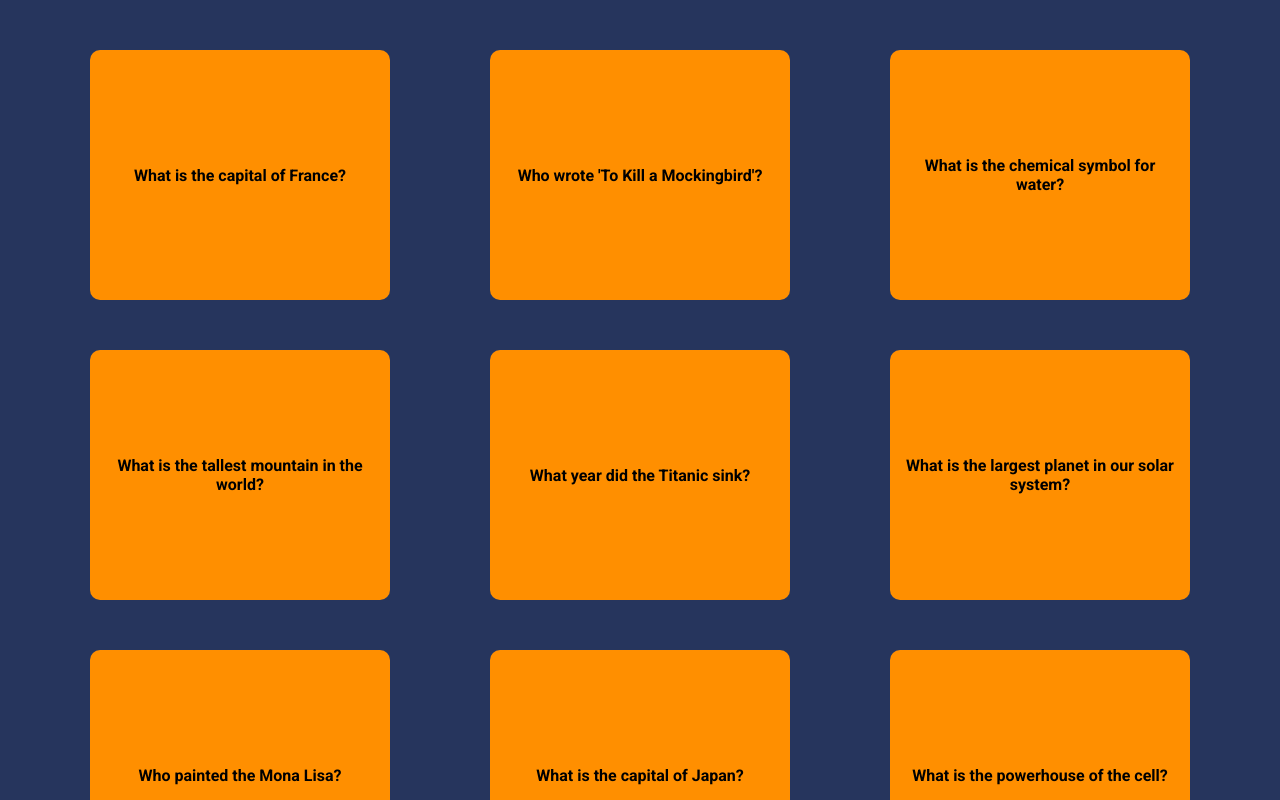
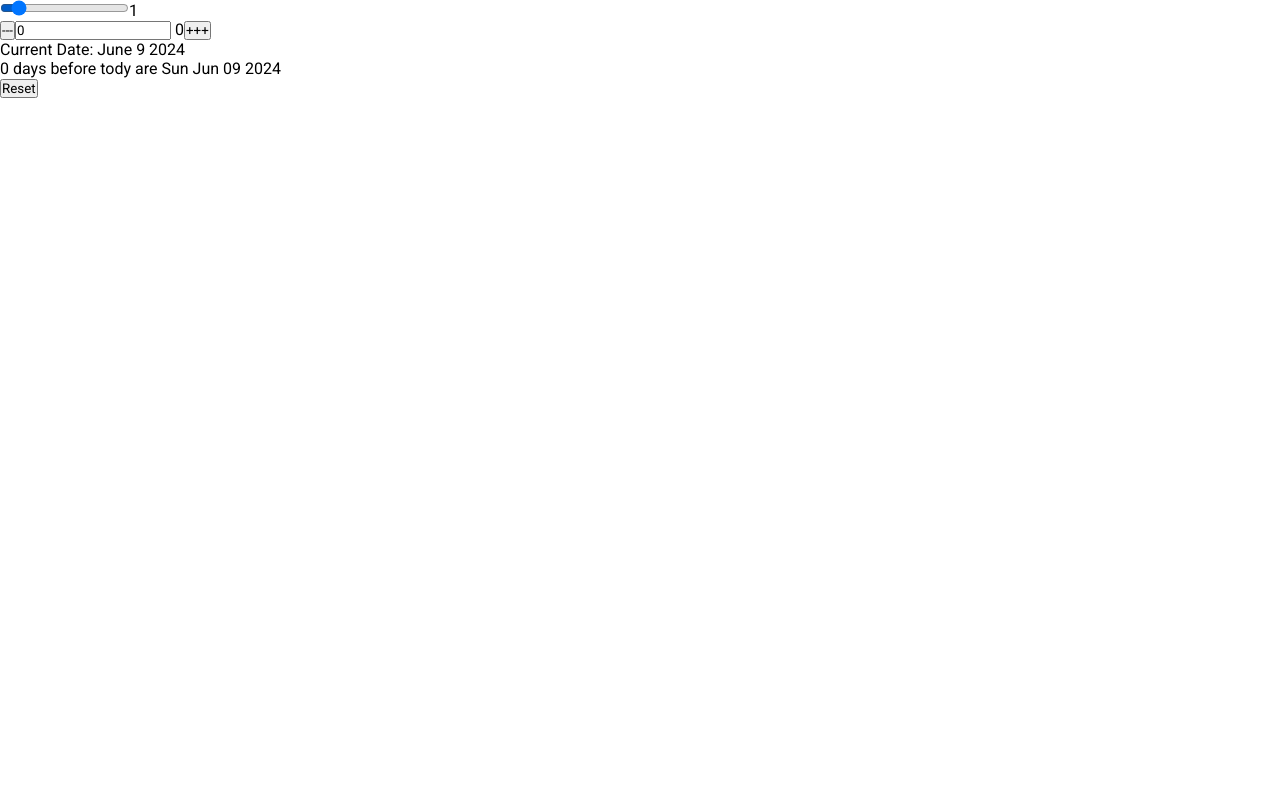
Before and after one commit to Aniket213/ReactCourseUdemy, a React (Create React App) app: page / in a window 1280 px wide. Shown: the top 800 px of the page. Built offline with nearby package versions, Linux system fonts and the light colour scheme.

Commit message:
10th June

```diff
--- a/src/App.js
+++ b/src/App.js
@@ -8,7 +8,8 @@ import './App.css';
 // import Muicrashcourse from './muicrashcourse/Muicrashcourse';
 // import FileUpload from './muicrashcourse/FileUpload';
 // import FarAwayProject from './section6/FarAwayProject';
-import Exercise from './section6/Exercise';
+// import Exercise from './section6/Exercise';
+import Challenge2 from './section6/Challenge2';
 
 function App() {
   return (
@@ -22,7 +23,8 @@ function App() {
       {/* <Muicrashcourse/> */}
       {/* <FileUpload/> */}
       {/* <FarAwayProject/> */}
-      <Exercise/>
+      {/* <Exercise/> */}
+      <Challenge2/>
     </div>
   );
 }
--- /dev/null
+++ b/src/section6/Challenge2.jsx
@@ -0,0 +1,27 @@
+import React, { useState } from 'react'
+
+const Challenge2 = () => {
+    const [step, setstep] = useState(1);
+    const [count, setcount] = useState(0);
+    const date = new Date("June 9 2024");
+    date.setDate(date.getDate() + count);
+
+  return (
+    <div>
+      <div>
+        <input type="range" min={0} max={10} value={step} onChange={e=>{setstep(parseInt(e.target.value))}}/>
+        {step}
+      </div>
+      <div>
+        <button onClick={()=>{setcount(prev=>prev-step)}}>---</button>
+        <input type="number" value={count} onChange={e=>{setcount(parseInt(e.target.value))}}/> {count}
+        <button onClick={()=>{setcount(prev=>prev+step)}}>+++</button>
+      </div>
+      <div> Current Date: June 9 2024</div>
+      {count>0 ? (<div>{count} days from now are {date.toDateString()}</div>) : (<div>{-1*count} days before tody are {date.toDateString()}</div>)}
+      <button onClick={()=>{setcount(0); setstep(1);}}>Reset</button>
+    </div>
+  )
+}
+
+export default Challenge2
--- a/src/section6/Exercise.jsx
+++ b/src/section6/Exercise.jsx
@@ -92,10 +92,8 @@ const Exercise = () => {
     const handleclick = (id)=>{
         if(id === selected){
             setselected(null);
-            styles.child.backgroundColor='#FF8F00';
         }else{
             setselected(id);
-            styles.child.backgroundColor='red';
         }
     }
 
@@ -107,7 +105,7 @@ const Exercise = () => {
             return(
                 <div key={a.id} onClick={()=>{handleclick(a.id)}} style={{
                     ...styles.child,
-                    ...(a.id === selected && styles.selectedChild)
+                    ...(a.id === selected && styles.selectedchild)            // this is important part
                 }}>
                     { a.id===selected ? a.answer : a.question}
                 </div>
```
